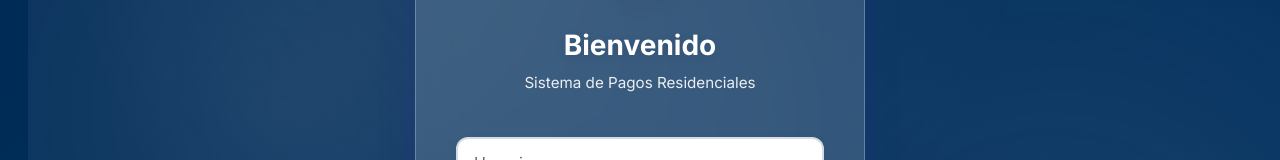
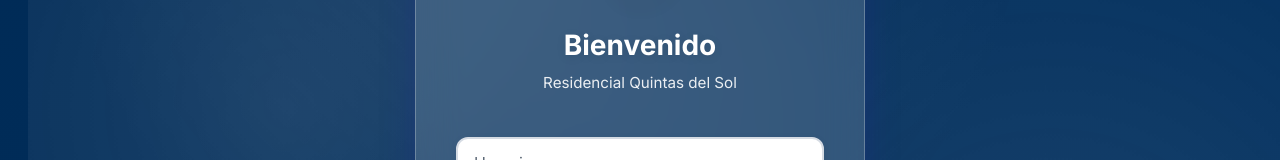
Before and after one commit to Johnbonilla007/residential-payments-web, a React (Vite) app: page /login in a window 1280 px wide. Shown: the part 263-423 px from the top of the page. Built offline with nearby package versions, Linux system fonts and the light colour scheme; what @react-pdf/renderer, aws-amplify would draw is missing.

Commit message:
feat: implement login authentication, modular receipt controls, and thermal invoice printing layouts

```diff
--- a/index.html
+++ b/index.html
@@ -9,7 +9,7 @@
 
     <meta
       name="description"
-      content="Sistema de Pagos Residenciales - Gestión moderna y eficiente de pagos"
+      content="Residencial Quintas del Sol - Gestión moderna y eficiente de pagos"
     />
     <link rel="apple-touch-icon" href="/logo192.png" />
 
@@ -34,7 +34,7 @@
       work correctly both with client-side routing and a non-root public URL.
       Learn how to configure a non-root public URL by running `npm run build`.
     -->
-    <title>Sistema de Pagos Residenciales</title>
+    <title>Residencial Quintas del Sol</title>
     <script>
       // Resolve the theme before the first paint so the page never flashes the
       // wrong background. ThemeContext writes the full token set once React
--- a/src/Components/Controls/ReceiptControl/Normal.jsx
+++ b/src/Components/Controls/ReceiptControl/Normal.jsx
@@ -58,7 +58,7 @@ const InvoiceDocumentNormal = ({
         >
           <div className="app-name">
             <div>
-              <strong>Sistema de Pagos Residenciales</strong>
+              <strong>Residencial Quintas del Sol</strong>
             </div>
             <div style={{ display: "flex" }}>
               <div style={{ width: "60px", fontWeight: "700" }}>Telefono:</div>
--- a/src/Components/Controls/ReceiptControl/Thermical.jsx
+++ b/src/Components/Controls/ReceiptControl/Thermical.jsx
@@ -44,7 +44,7 @@ const InvoiceDocumentThermal = ({
         </div>
         <div className="app-name">
           <div style={{ textAlign: "center" }}>
-            <strong>Sistema de Pagos Residenciales</strong>
+            <strong>Residencial Quintas del Sol</strong>
           </div>
           <div
             style={{
--- a/src/Components/DefaultLayout/DefaultLayout.jsx
+++ b/src/Components/DefaultLayout/DefaultLayout.jsx
@@ -264,7 +264,7 @@ export const DefaultLayout = () => {
       </div>
 
       {/* <div className="footer">
-        © 2024, Sistema de Pagos Residenciales. Todos los derechos reservados.
+        © 2024, Residencial Quintas del Sol. Todos los derechos reservados.
       </div> */}
       <OverlayPanel
         ref={op}
--- a/src/Container/Home/index.jsx
+++ b/src/Container/Home/index.jsx
@@ -6,7 +6,7 @@ const Home = () => {
   return (
     <HomeStyled>
       <div className="hero-container">
-        <h1>Sistema de Pagos Residenciales</h1>
+        <h1>Residencial Quintas del Sol</h1>
         <p>
           Administra y gestiona los pagos de tu residencial de manera eficiente.
           Lleva el control de visitas, ingresos, gastos y más, todo desde una
--- a/src/Container/Invoice/Components/InvoicePrint/DocumentInvoice/InvoiceDocumentNormal/index.jsx
+++ b/src/Container/Invoice/Components/InvoicePrint/DocumentInvoice/InvoiceDocumentNormal/index.jsx
@@ -54,7 +54,7 @@ const InvoiceDocumentNormal = ({
         <div className="residential-name">{residentialSelected.name}</div>
         <div className="app-name">
           <div>
-            <strong>Sistema de Pagos Residenciales</strong>
+            <strong>Residencial Quintas del Sol</strong>
           </div>
           <div style={{ display: "flex" }}>
             <div style={{ width: "60px", fontWeight: "700" }}>Telefono:</div>
--- a/src/Container/Invoice/Components/InvoicePrint/DocumentInvoice/InvoiceDocumentThermal/index.jsx
+++ b/src/Container/Invoice/Components/InvoicePrint/DocumentInvoice/InvoiceDocumentThermal/index.jsx
@@ -40,7 +40,7 @@ const InvoiceDocumentThermal = ({ invoice, residentialSelected }) => {
         </div>
         <div className="app-name">
           <div style={{ textAlign: "center" }}>
-            <strong>Sistema de Pagos Residenciales</strong>
+            <strong>Residencial Quintas del Sol</strong>
           </div>
           {/* <div
             style={{
--- a/src/Container/Login/index.jsx
+++ b/src/Container/Login/index.jsx
@@ -105,7 +105,7 @@ export const Login = () => {
               ></img> */}
               <AiOutlineLogin size={80} />
               <h2>Bienvenido</h2>
-              <p>Sistema de Pagos Residenciales</p>
+              <p>Residencial Quintas del Sol</p>
             </div>
             <div className="input">
               <InputText
```
Also changed, not shown: 1 other file (tests, documents, lock files or other folders).
